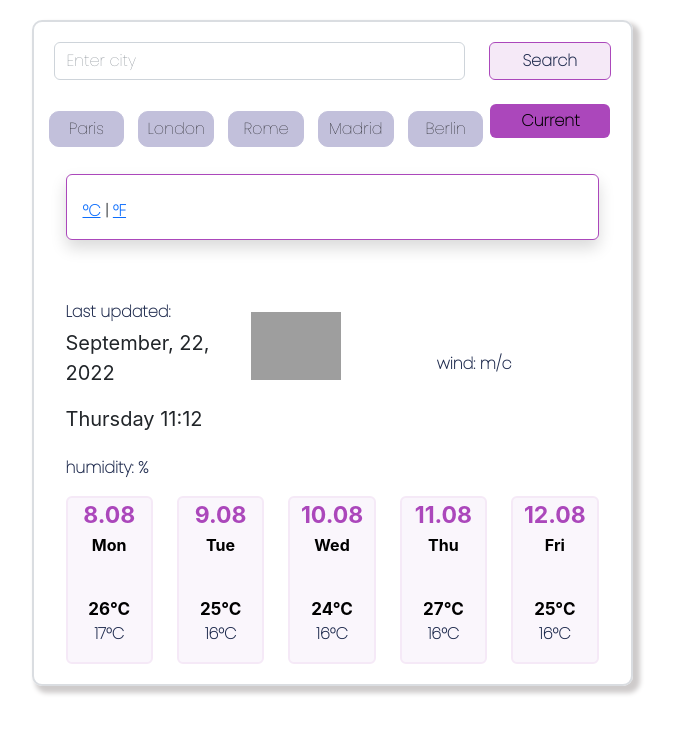
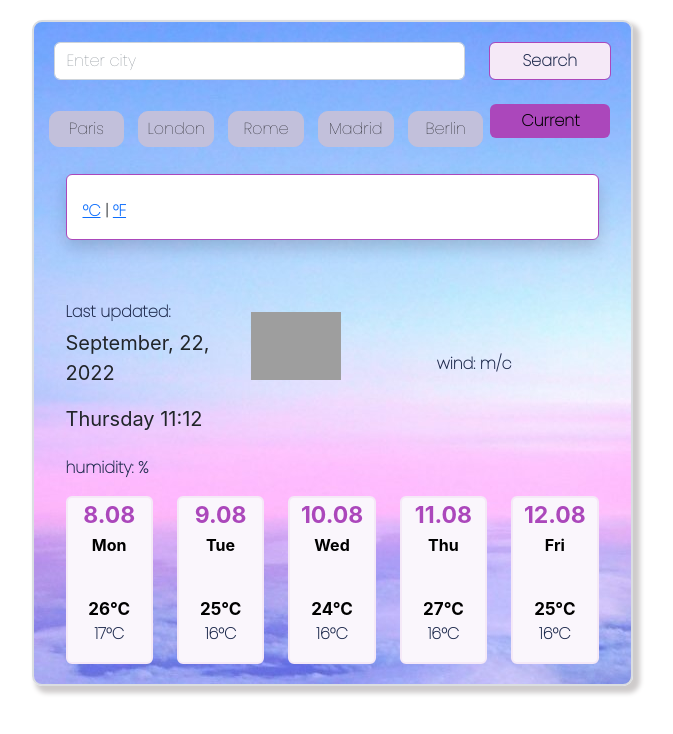
Before and after one commit to YuliiaKucherenko/Weather.app, a plain HTML site: page index.html in a window 1280 px wide. Shown: the whole page, without its empty margins (308-981 px from the left). Drawn offline with nearby package versions, Linux system fonts and the light colour scheme; no server answers; grey boxes are pictures that could not be loaded.

Commit message:
Add background

```diff
--- a/src/styles.css
+++ b/src/styles.css
@@ -11,7 +11,7 @@ body {
     max-height: 752px;
     border-radius: 10px;
     box-shadow: 5px 5px 5px 2px rgb(206, 203, 203);
-    background-image: url(".src/image/image.cloudpink.jpg");
+    background-image: url("image.cloudpink.jpg");
   }
 
   .city {
```
Also changed, not shown: src/image.cloudpink.jpg (added), src/image/image.cloudpink.jpg (deleted).
